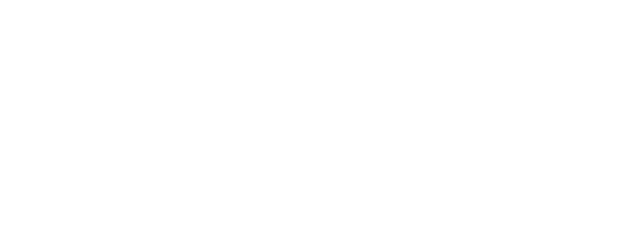
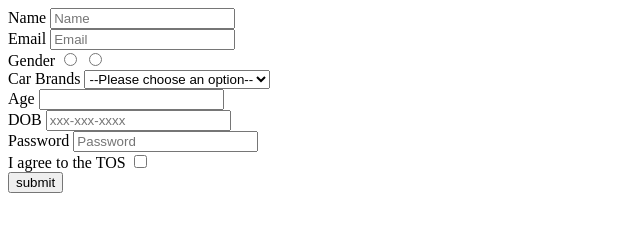
Before and after one commit to acciojob/signup-form-car-kittu2karthik, a website: page main.html in a window 1280 px wide. Shown: the whole page, without its empty margins (0-640 px from the left). Drawn offline with Linux system fonts and the light colour scheme.

Commit message:
created a submission

```diff
--- a/main.html
+++ b/main.html
@@ -8,6 +8,48 @@
 
 <body>
 	<!-- the entire body must be written by student -->
+
+	<form method='post'>
+		<div>
+			<label for='name'>Name</label>
+			<input type='text' required id='name' placeholder='Name' />
+		</div>
+		<div>
+			<label for='email'>Email</label>
+			<input type='email' required id='email' placeholder='Email' />
+		</div>
+		<div>
+			<label>Gender</label>
+			<input type='radio' required id='gender_m'  name='gender'/>
+			<input type='radio' required id='gender_f' name='gender' />
+		</div>
+		<div>
+			<label for='cars'>Car Brands</label>
+			<select id='cars' aria-required>
+				<option value='' selected>--Please choose an option--</option>
+			</select>
+		</div>
+		<div>
+			<label for='age'>Age</label>
+			<input type='number' required id='age' />
+		</div>
+		<div>
+			<label for='dob'>DOB</label>
+			<input type='tel' id='tel'  placeholder='xxx-xxx-xxxx'/>
+		</div>
+		<div>
+			<label for='password'>Password</label>
+			<input type='password' required id='password' placeholder='Password' />
+		</div>
+
+		<div>
+			<label>I agree to the TOS</label>
+			<input type='checkbox' required id='tos' />
+		</div>
+
+		<button type='submit'>submit</button>
+	</form>
+
     <script type="text/javascript" src="./script.js">
 </script>
 
```
